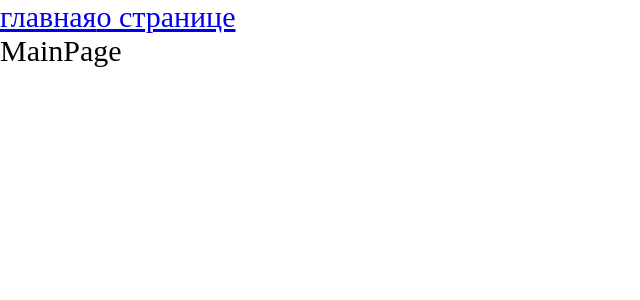
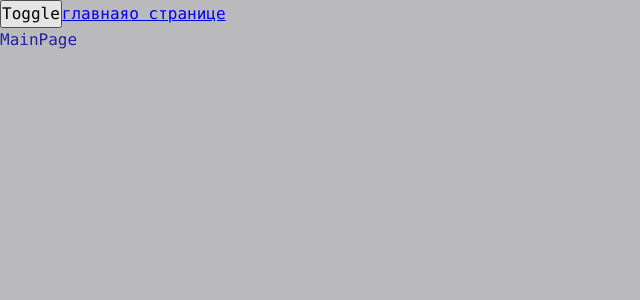
Before and after one commit to DeNisBuLgAkOv/moved_dev, a React app: page / in a window 1280 px wide. Shown: the top 300 px of the page, without its empty margins (0-640 px from the left). Built offline with nearby package versions, Linux system fonts and the light colour scheme.

Commit message:
Added new themes and organized styles

```diff
--- a/src/App.tsx
+++ b/src/App.tsx
@@ -1,14 +1,19 @@
-import React, {Suspense} from 'react'
+import React, {Suspense, useContext, useState} from 'react'
 import {Routes, Route, Link} from 'react-router-dom';
 import './styles/index.scss'
-import AboutPage from "./pages/AboutPage/AboutPage";
-import MainPage from "./pages/MainPage/MainPage";
 import {AboutPageAsync} from "./pages/AboutPage/AboutPage.async";
 import {MainPageAsync} from "./pages/MainPage/MainPage.async";
+import {Theme, ThemeContext} from "./theme/ThemeContext";
+import {useTheme} from "./theme/useTheme";
+
+
 
 const App = () => {
+
+const {theme,toggleTheme} =useTheme()
   return (
-    <div className={'app'}>
+    <div className={`app ${theme}`}>
+      <button onClick={toggleTheme}> Toggle</button>
       <Link to={'/'}>
         главная
       </Link>
--- a/src/index.tsx
+++ b/src/index.tsx
@@ -2,11 +2,14 @@
 import cls from './index.module.scss'
 import App from "./App";
 import {BrowserRouter} from "react-router-dom";
+import ThemeProvider from "./theme/ThemeProvider";
 
 
 render(
   <BrowserRouter>
+    <ThemeProvider>
     <App/>
+    </ThemeProvider>
   </BrowserRouter>,
   document.getElementById('root')
 )
--- a/src/styles/index.scss
+++ b/src/styles/index.scss
@@ -1,3 +1,9 @@
+@import "reset";
+@import "variables/global";
+@import "themes/normal";
+@import "themes/dark";
+
+
 *{
   margin: 0;
   padding: 0;
@@ -5,7 +11,10 @@
 }
 
 .app{
-  font-size: 30px;
+  font:var(--font-m);
+  background: var(--bg-color);
+  color: var(--primary-color);
+  min-height: 100vh;
 }
 
 .loader{
--- /dev/null
+++ b/src/styles/themes/dark.scss
@@ -0,0 +1,6 @@
+.app.dark{
+  --bg-color: #111160;
+
+  --primary-color: #15b015;
+  --secondary-color: #5bef5b;
+}
--- /dev/null
+++ b/src/styles/themes/normal.scss
@@ -0,0 +1,6 @@
+.app.light{
+  --bg-color: #bababd;
+
+  --primary-color: #2020a1;
+  --secondary-color: #4d4dd5;
+}
--- /dev/null
+++ b/src/styles/variables/global.scss
@@ -0,0 +1,11 @@
+:root {
+  --font-family-main:Consolas, "Times New Roman", Serif;
+
+  --font-size-m: 16px;
+  --font-line-m: 24px;
+  --font-m: var(--font-size-m) / var(--font-line-m) var(--font-family-main);
+
+  --font-size-l: 24px;
+  --font-line-l: 32px;
+  --font-l: var(--font-size-l) / var(--font-line-l) var(--font-family-main);
+}
--- /dev/null
+++ b/src/theme/ThemeContext.ts
@@ -0,0 +1,16 @@
+import {createContext} from "react";
+
+
+export enum Theme {
+  LIGHT ='light',
+  DARK= "dark"
+}
+
+export interface ThemeContextProps {
+  theme?:Theme;
+  setTheme?:(theme:Theme)=>void
+}
+
+export const ThemeContext = createContext<ThemeContextProps>({})
+
+export const LOCAL_STORAGE_THEME_KEY = 'theme'
--- /dev/null
+++ b/src/theme/ThemeProvider.tsx
@@ -0,0 +1,25 @@
+import React, {FC, useMemo, useState} from 'react';
+import {LOCAL_STORAGE_THEME_KEY, Theme, ThemeContext} from "./ThemeContext";
+
+const defaultTheme = localStorage.getItem(LOCAL_STORAGE_THEME_KEY) as Theme || Theme.LIGHT
+
+const ThemeProvider:FC = ({children}) => {
+
+  const [theme, setTheme]=useState<Theme>(defaultTheme)
+
+
+  const defaultProps = useMemo(()=>({
+    theme:theme,
+      setTheme:setTheme
+  }),[theme])
+
+
+
+  return (
+    <ThemeContext.Provider value={defaultProps}>
+      {children}
+    </ThemeContext.Provider>
+  );
+};
+
+export default ThemeProvider;
--- /dev/null
+++ b/src/theme/useTheme.ts
@@ -0,0 +1,20 @@
+import {LOCAL_STORAGE_THEME_KEY, Theme, ThemeContext} from "./ThemeContext";
+import {useContext} from "react";
+
+
+interface UseThemeResult{
+  toggleTheme:()=>void;
+  theme:Theme;
+}
+
+export function useTheme():UseThemeResult{
+  const {theme,setTheme} =useContext(ThemeContext)
+
+  const toggleTheme =()=>{
+    const newTheme = theme == Theme.DARK ? Theme.LIGHT: Theme.DARK
+    setTheme(newTheme)
+    localStorage.setItem(LOCAL_STORAGE_THEME_KEY, newTheme)
+  }
+
+  return {theme,toggleTheme}
+}
```
